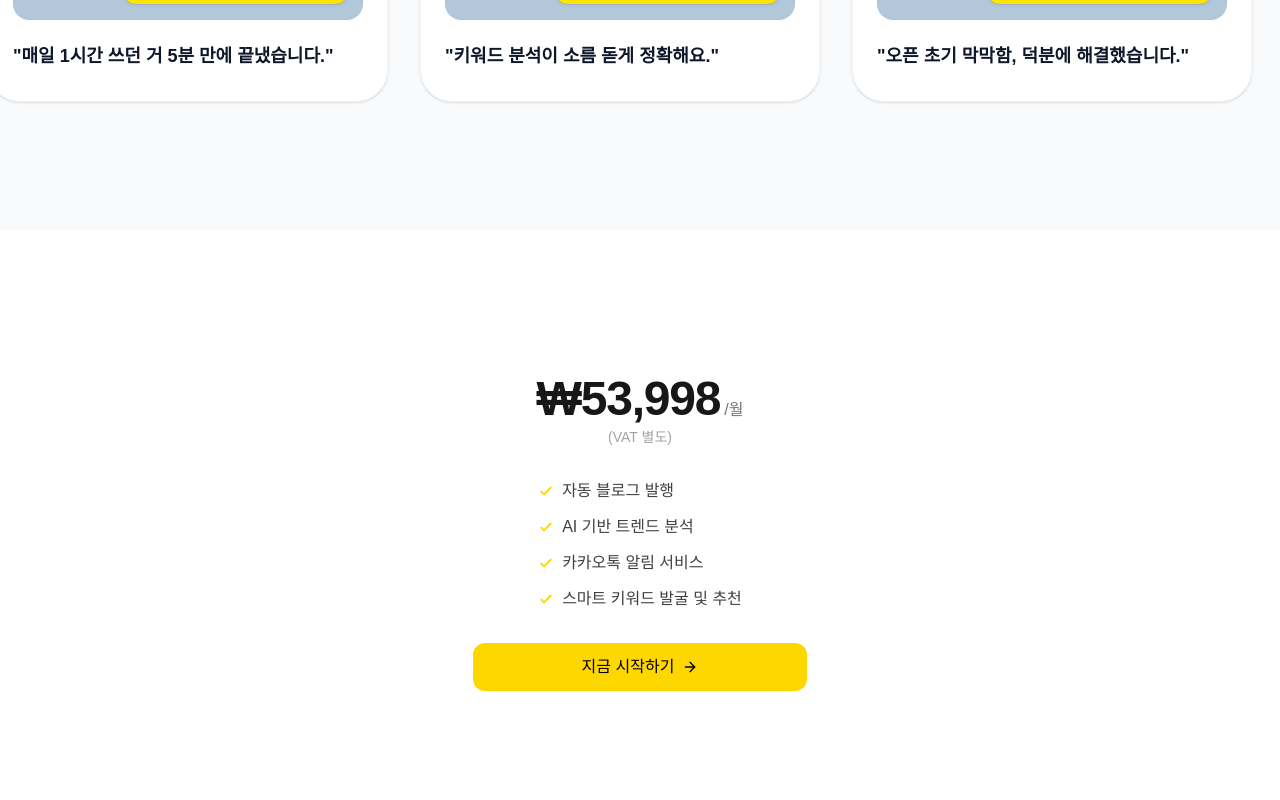
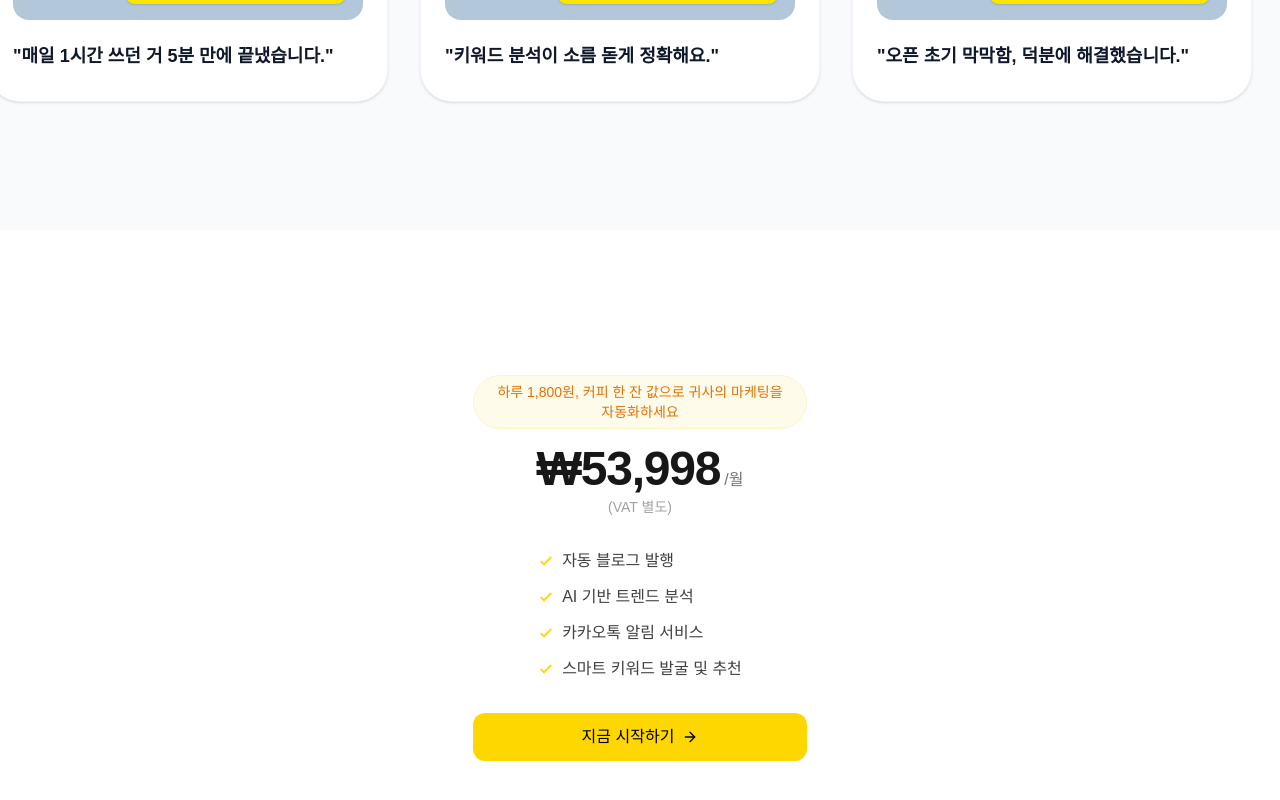
Before and after one commit to asaaaa12313/blog, a Next.js app: page / in a window 1280 px wide. Shown: the part 3182-3982 px from the top of the page. Built offline with nearby package versions, Linux system fonts and the light colour scheme; a web font is replaced by a local one.

Commit message:
feat: Add value proposition copy to Pricing section

```diff
--- a/src/components/sections/Pricing.tsx
+++ b/src/components/sections/Pricing.tsx
@@ -41,6 +41,9 @@ export default function Pricing() {
 
                 <div className="relative flex flex-col items-center justify-center rounded-[2rem] bg-white/90 px-6 py-12 text-center backdrop-blur-xl">
                     <div className="mb-8 flex flex-col items-center justify-center text-foreground">
+                        <p className="mb-4 text-center text-sm font-medium text-amber-600 bg-amber-50 px-4 py-1.5 rounded-full w-fit mx-auto border border-amber-100">
+                            하루 1,800원, 커피 한 잔 값으로<br className="block sm:hidden" /> 귀사의 마케팅을 자동화하세요
+                        </p>
                         <div className="flex items-baseline gap-1">
                             <span className="text-5xl font-bold tracking-tight">
                                 ₩<NumberTicker value={54000} />
```
